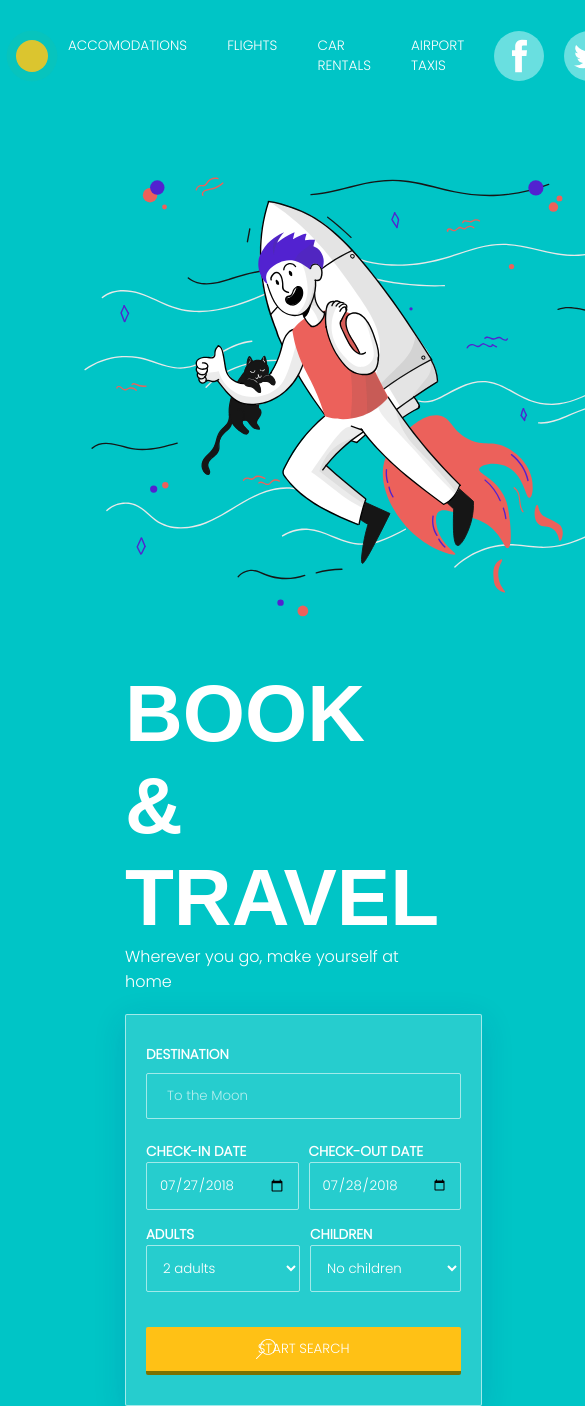
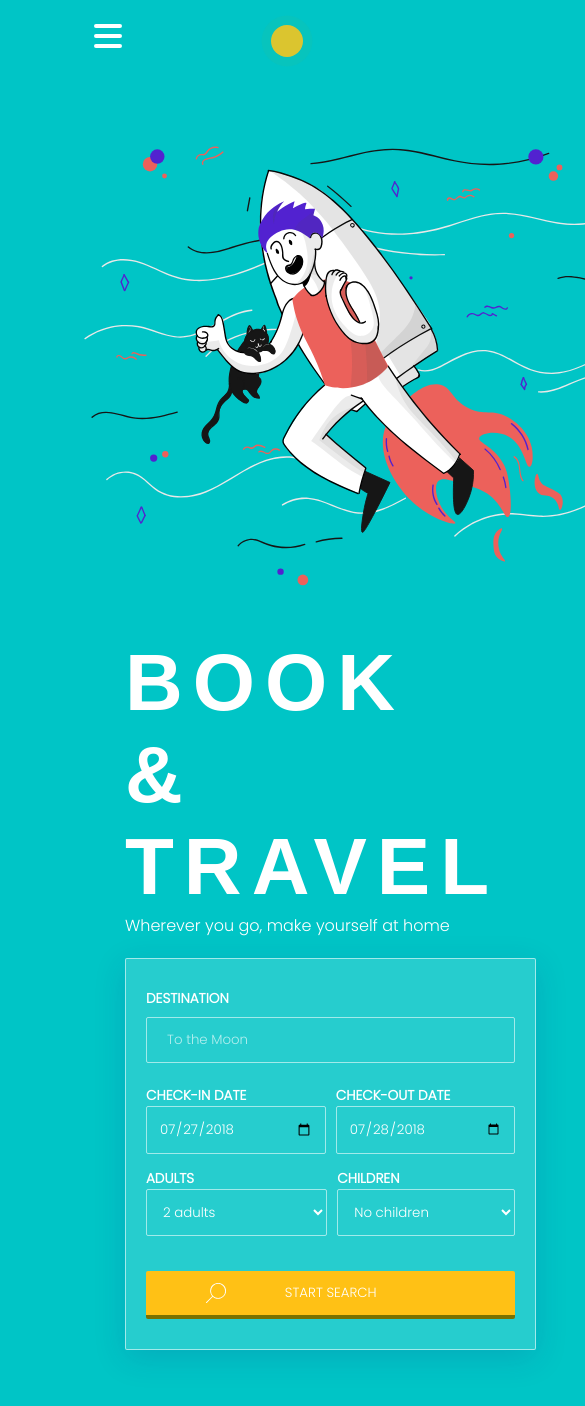
Before and after one commit to FakeErFy/Gashtiar-Travel, a plain HTML site: page index.html in a window 390 px wide. Shown: the top 1406 px of the page, 585 px wide, since content can reach past the window. After the commit the page ends 1350 px from the top, so only its background shows below. Drawn offline with Linux system fonts and the light colour scheme; a web font is replaced by a local one.

Commit message:
Add files via upload
final result

```diff
--- a/index.html
+++ b/index.html
@@ -11,9 +11,9 @@
   <body>
     <!-- nav bar -->
     <div id="navbar">
-      <div class="logo-links">
-        <div class="pulseAnim"></div>
-        <!-- <svg
+      <input type="checkbox" id="click">
+      <label for="click" class="menu-btn" style="width: 40px;">
+        <svg
           class="w-6 h-6"
           fill="currentColor"
           viewBox="0 0 20 20"
@@ -21,10 +21,13 @@
         >
           <path
             fill-rule="evenodd"
-            d="M12 1.586l-4 4v12.828l4-4V1.586zM3.707 3.293A1 1 0 002 4v10a1 1 0 00.293.707L6 18.414V5.586L3.707 3.293zM17.707 5.293L14 1.586v12.828l2.293 2.293A1 1 0 0018 16V6a1 1 0 00-.293-.707z"
+            d="M3 5a1 1 0 011-1h12a1 1 0 110 2H4a1 1 0 01-1-1zM3 10a1 1 0 011-1h12a1 1 0 110 2H4a1 1 0 01-1-1zM3 15a1 1 0 011-1h12a1 1 0 110 2H4a1 1 0 01-1-1z"
             clip-rule="evenodd"
           ></path>
-        </svg> -->
+        </svg>
+      </label>
+      <div class="logo-links">
+        <div class="pulseAnim"></div>
         <ul class="nav-links">
           <li><a href="#">ACCOMODATIONS</a></li>
           <li><a href="#">FLIGHTS</a></li>
@@ -34,10 +37,16 @@
       </div>
       <ul id="icons">
         <div>
-          <a href="#"><img style="width: 15px; height: 50px;" src="/images/iconfinder_06-facebook_104498.svg" alt="m-logo" /></a>
+          <a href="#"
+            ><img
+              style="width: 15px; height: 50px"
+              src="/images/iconfinder_06-facebook_104498.svg"
+              alt="m-logo"
+          /></a>
         </div>
         <div>
-          <a href="#"><img
+          <a href="#"
+            ><img
               src="/images/iconfinder_03-twitter_104501.svg"
               alt="twitter-logo"
             />
@@ -60,7 +69,6 @@
     </div>
 
     <!-- content -->
-
     <div class="content-container">
       <div class="left-container">
         <img src="/images/growth 2.svg" alt="" />
@@ -126,8 +134,8 @@
                 </select>
               </div>
               <div class="searchBtn-container">
-                <img src="/images/search.svg" alt="searchIcon">
-                <input type="submit" value="START SEARCH" id="searchBtn"/>
+                <img src="/images/search.svg" alt="searchIcon" />
+                <input type="submit" value="START SEARCH" id="searchBtn" />
               </div>
             </div>
           </form>
--- a/styles.css
+++ b/styles.css
@@ -1,23 +1,20 @@
-@import url('https://fonts.googleapis.com/css2?family=Asap+Condensed:wght@700&display=swap');
+@import url("https://fonts.googleapis.com/css2?family=Asap+Condensed:wght@700&display=swap");
 
-@import url('https://fonts.googleapis.com/css2?family=Josefin+Sans:wght@500&display=swap');
-
-@import url('https://fonts.googleapis.com/css2?family=Poppins:wght@300&display=swap');
+@import url("https://fonts.googleapis.com/css2?family=Poppins:wght@300&display=swap");
 
 * {
   margin: 0;
   padding: 0;
   box-sizing: border-box;
-    font-family: 'Poppins', sans-serif;
+  font-family: "Poppins", sans-serif;
   color: white;
 }
 
 body {
-    background-color: #00C5C6;
+  background-color: #00c5c6;
 }
 
 /* navbar */
-
 #navbar {
   display: flex;
   justify-content: space-around;
@@ -40,7 +37,7 @@ body {
 
 .nav-links {
   display: flex;
-    font-size: 0.85em;
+  font-size: 1em;
 }
 
 ul {
@@ -49,7 +46,7 @@ ul {
 
 ul > li > a {
   text-decoration: none;
-    color: white;
+  color: white !important;
   margin: 20px;
 }
 
@@ -80,11 +77,10 @@ div > a > img {
 }
 
 /* conent */
-
 .content-container {
   display: grid;
   align-items: center;
-    grid-template-columns: repeat(auto-fit, minmax(500px, 1fr))
+  grid-template-columns: repeat(auto-fit, minmax(500px, 1fr));
 }
 
 .left-container {
@@ -128,8 +124,9 @@ div > a > img {
 }
 
 .title > h1 {
-    font-family: 'Asap Condensed', sans-serif;
+  font-family: "Asap Condensed", sans-serif;
   font-size: 5rem;
+  letter-spacing: 10px;
 }
 
 .check-in-out {
@@ -160,7 +157,7 @@ div > a > img {
 form > .form-container {
   background: hsla(0, 0%, 100%, 0.15);
   box-shadow: 0 8px 32px 0 rgba(31, 38, 135, 0.158);
-    backdrop-filter: blur( 1.0px );
+  backdrop-filter: blur(1px);
   border-radius: 2px;
   border: 1px solid rgba(255, 255, 255, 0.568);
   padding: 30px 20px 30px 20px;
@@ -177,16 +174,10 @@ form > .form-container {
   font-weight: 900;
 }
 
-input[type=submit] {
+input[type="submit"] {
   width: 100%;
   cursor: pointer;
   padding: 12px 30px;
-    /* border-radius: 2px;
-    background-color: #ffc115;
-    color: white;
-    font-weight: 900;
-    border: none;
-    border-bottom: 5px solid #e0a500; */
   background-color: #ffc115;
   padding: 12px 24px;
   color: white;
@@ -211,7 +202,7 @@ ul > li > a {
 }
 
 ul > li > a::after {
-    content: '';
+  content: "";
   position: absolute;
   width: 100%;
   transform: scaleX(0);
@@ -228,7 +219,7 @@ ul > li > a:hover::after {
   transform-origin: bottom left;
 }
 
-input[type=text] {
+input[type="text"] {
   width: 100%;
   padding: 12px 20px;
   margin: 8px 0;
@@ -241,18 +232,18 @@ input[type=text] {
   position: relative;
 }
 
-input[type=text]::placeholder {
+input[type="text"]::placeholder {
   color: white;
   opacity: 0.65;
 }
 
-input[type=text]:focus,
+input[type="text"]:focus,
 .checkin-three:focus,
 .checkout-four:focus,
 .adults-three:focus,
 .children-four:focus {
   outline: none;
-    background-color: #00C5C6;
+  background-color: #00c5c6;
   transition: background-color 0.3s ease-in;
 }
 
@@ -280,37 +271,11 @@ input[type=text]:focus,
   display: block;
 }
 
-
-
-
-
-
-
-
-
-
-
-
-
-
-
-
-
-
-
-
-
-
-
-
-
-
-
 .pulseAnim {
   display: block;
   padding: 16px;
   border-radius: 50%;
-    background:hsla(46, 94%, 54%, 0.884);
+  background: hsla(46, 94%, 54%, 0.884);
   cursor: pointer;
   box-shadow: 0 0 0 rgba(255, 255, 255, 0.925);
   animation: pulseAnim 2s infinite;
@@ -327,3 +292,90 @@ input[type=text]:focus,
     box-shadow: 0 0 0 0 rgba(88, 120, 243, 0);
   }
 }
+
+@media (max-width: 750px) {
+  .searchBtn-container > img {
+    position: relative;
+    top: 32px;
+    left: 80px;
+    display: block;
+  }
+}
+
+@media (max-width: 580px) {
+  .searchBtn-container > img {
+    position: relative;
+    top: 32px;
+    left: 60px;
+    display: block;
+  }
+}
+
+.menu-btn {
+  color: #fff;
+  font-size: 22px;
+  cursor: pointer;
+  display: none;
+}
+
+input[type="checkbox"] {
+  display: none;
+}
+
+@media (max-width: 920px) {
+  .menu-btn {
+    display: block;
+    z-index: 2;
+  }
+
+  .logo-links > ul {
+    position: fixed;
+    top: 0;
+    left: -100%;
+    background: rgba(0, 0, 0, 0.877);
+    height: 100vh;
+    width: 100%;
+    text-align: center;
+    display: block;
+    transition: all 0.3s ease;
+    padding-top: 100px;
+    z-index: 1;
+  }
+
+  #icons {
+    position: fixed;
+    display: inline-block;
+    left: -100%;
+    width: 100%;
+    transition: all 0.3s ease;
+    z-index: 1;
+  }
+
+  #click:checked ~ .logo-links > ul {
+    left: 0;
+  }
+
+  #click:checked ~ #icons {
+      left: 0;
+      top: 20;
+      display: flex;
+      justify-content: flex-end;
+  }
+
+  .logo-links > ul > li {
+    width: 100%;
+    margin: 50px 0;
+  }
+
+  .logo-links > ul > li > a {
+    width: 100%;
+    margin-left: -100%;
+    display: block;
+    font-size: 20px;
+    transition: 0.6s cubic-bezier(0.68, -0.55, 0.265, 1.55);
+  }
+
+  #click:checked ~ .logo-links ul li a {
+    margin-left: 0px;
+  }
+}
```
Lines whose indentation alone changed are shown as unchanged.
